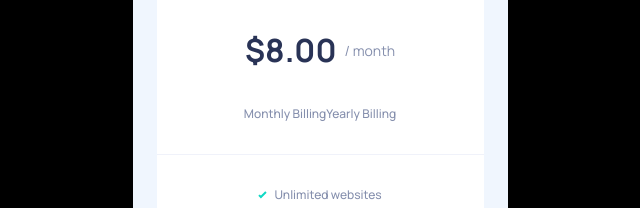
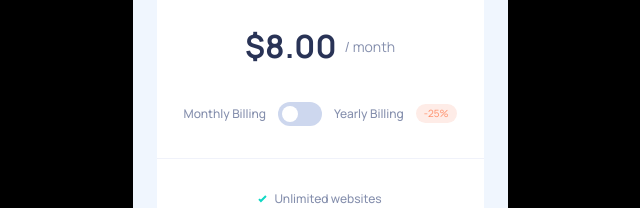
Before and after one commit to shaversj/interactive-pricing-component-main, a React (Vite) app: page / in a window 1280 px wide. Shown: the part 367-575 px from the top of the page, without its empty margins (320-960 px from the left). Built offline with nearby package versions, Linux system fonts and the light colour scheme.

Commit message:
Added toggle support and dynamic pricing

```diff
--- a/package.json
+++ b/package.json
@@ -10,6 +10,7 @@
     "preview": "vite preview"
   },
   "dependencies": {
+    "@headlessui/react": "^1.7.17",
     "react": "^18.2.0",
     "react-dom": "^18.2.0",
     "react-range-slider-input": "^3.0.7"
--- a/src/App.jsx
+++ b/src/App.jsx
@@ -1,12 +1,20 @@
 import { useState } from "react";
 import RangeSlider from "react-range-slider-input";
 import "react-range-slider-input/dist/style.css";
+import { Switch } from "@headlessui/react";
 
 function App() {
   const [sliderValue, setSliderValue] = useState();
+  const [enabled, setEnabled] = useState(false);
+  const [discountApplied, setDiscountApplied] = useState(false);
 
   const pageViews = ["10k", "50k", "100K", "500K", "1M"];
-  const cost = [8, 12, 16, 24, 36];
+  const prices = [8, 12, 16, 24, 36];
+
+  const getPrice = (idx) => {
+    return enabled ? prices[idx] - prices[idx] * 0.25 : prices[idx];
+  };
+
   return (
     <>
       <div className={"grid min-h-screen place-items-center bg-black"}>
@@ -36,16 +44,29 @@ function App() {
               />
             </div>
             <div className={"flex items-center justify-center gap-x-2"}>
-              <span className={"text-[32px] font-bold text-neutral-dark-desaturated-blue"}>${sliderValue ? cost[sliderValue[1]] : cost[0]}.00</span>
+              <span className={"text-[32px] font-bold text-neutral-dark-desaturated-blue"}>${sliderValue ? getPrice(sliderValue[1]) : getPrice(0)}.00</span>
               <div className={""}>
                 <span className={"text-sm text-neutral-grayish-blue"}>/ month</span>
               </div>
             </div>
 
-            <div className={"flex justify-center py-8"}>
+            <div className={"flex items-center justify-center gap-x-3 py-8"}>
               <span className={"text-xs font-medium text-neutral-grayish-blue"}>Monthly Billing</span>
+              <Switch
+                checked={enabled}
+                onChange={setEnabled}
+                className={`${
+                  enabled ? "bg-neutral-light-grayish-blue-toggle" : "bg-neutral-light-grayish-blue-toggle"
+                } relative inline-flex h-6 w-11 items-center rounded-full hover:bg-primary-soft-cyan`}
+              >
+                <span className={`${enabled ? "translate-x-6" : "translate-x-1"} inline-block h-4 w-4 transform rounded-full bg-white transition`} />
+              </Switch>
               <span className={"text-xs font-medium text-neutral-grayish-blue"}>Yearly Billing</span>
+              <div className={"flex items-center rounded-2xl bg-primary-light-grayish-red "}>
+                <span className={"px-2 py-0.5 text-[10px] text-primary-light-red"}>-25%</span>
+              </div>
             </div>
+
             <div className={"h-[0.1rem] bg-neutral-line-color"}></div>
             <ul className={"list-inside list-image-[url(/src/assets/images/icon-check.svg)] space-y-2 py-8 text-center text-xs font-medium text-neutral-grayish-blue"}>
               <li>Unlimited websites</li>
--- a/tailwind.config.js
+++ b/tailwind.config.js
@@ -13,6 +13,7 @@ export default {
         "primary-strong-cyan": "hsl(174, 86%, 45%)",
         "primary-light-grayish-red": "hsl(14, 92%, 95%)",
         "primary-light-red": "hsl(15, 100%, 70%)",
+        "primary-discount-red": "hsl(360, 100%,96%)",
         "primary-pale-blue": "hsl(226, 100%, 87%)",
         "neutral-very-pale-blue": "hsl(230, 100%, 99%)",
         "neutral-light-grayish-blue": "hsl(224, 65%, 95%)",
```
Also changed, not shown: 1 other file (tests, documents, lock files or other folders).
